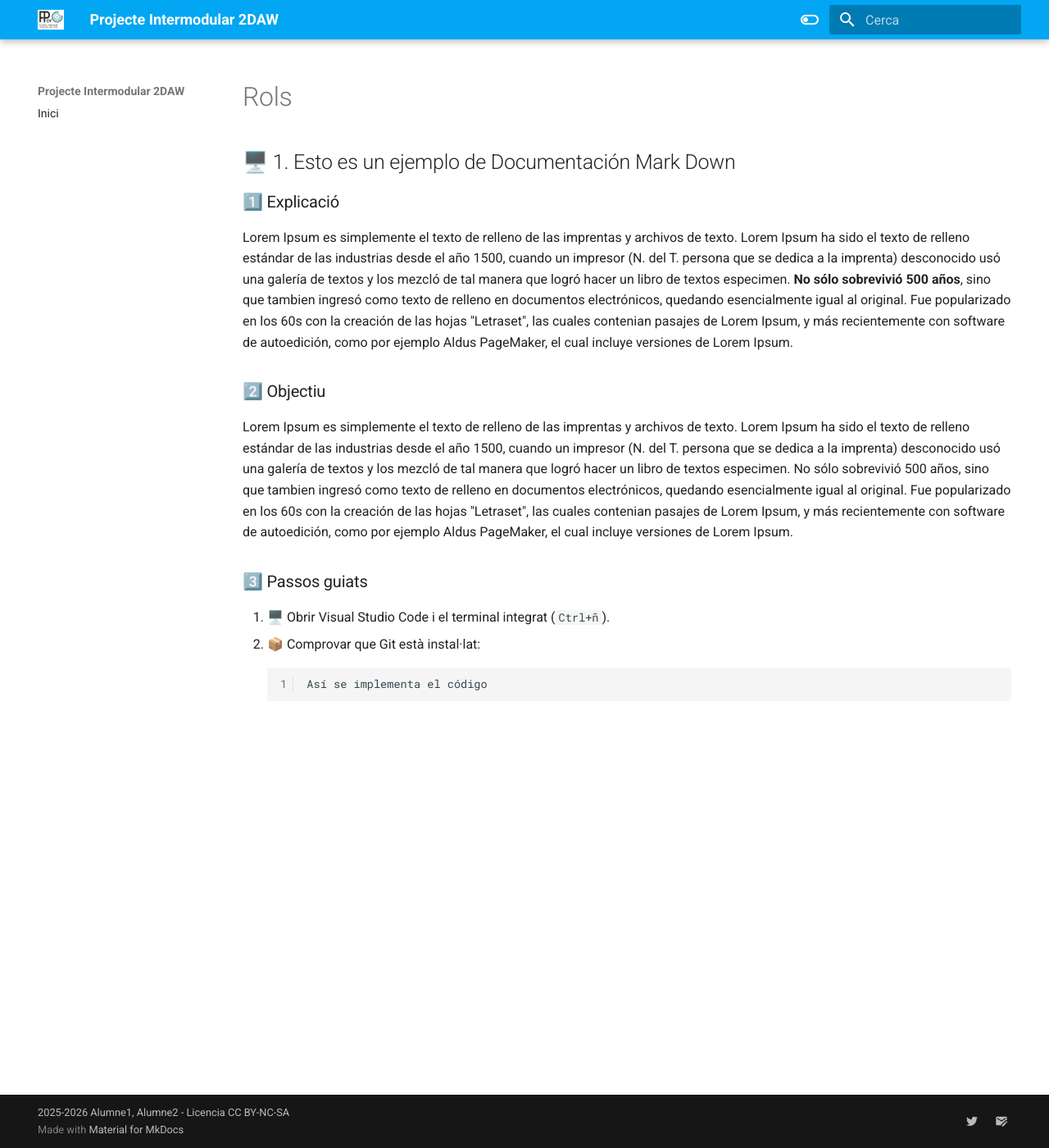
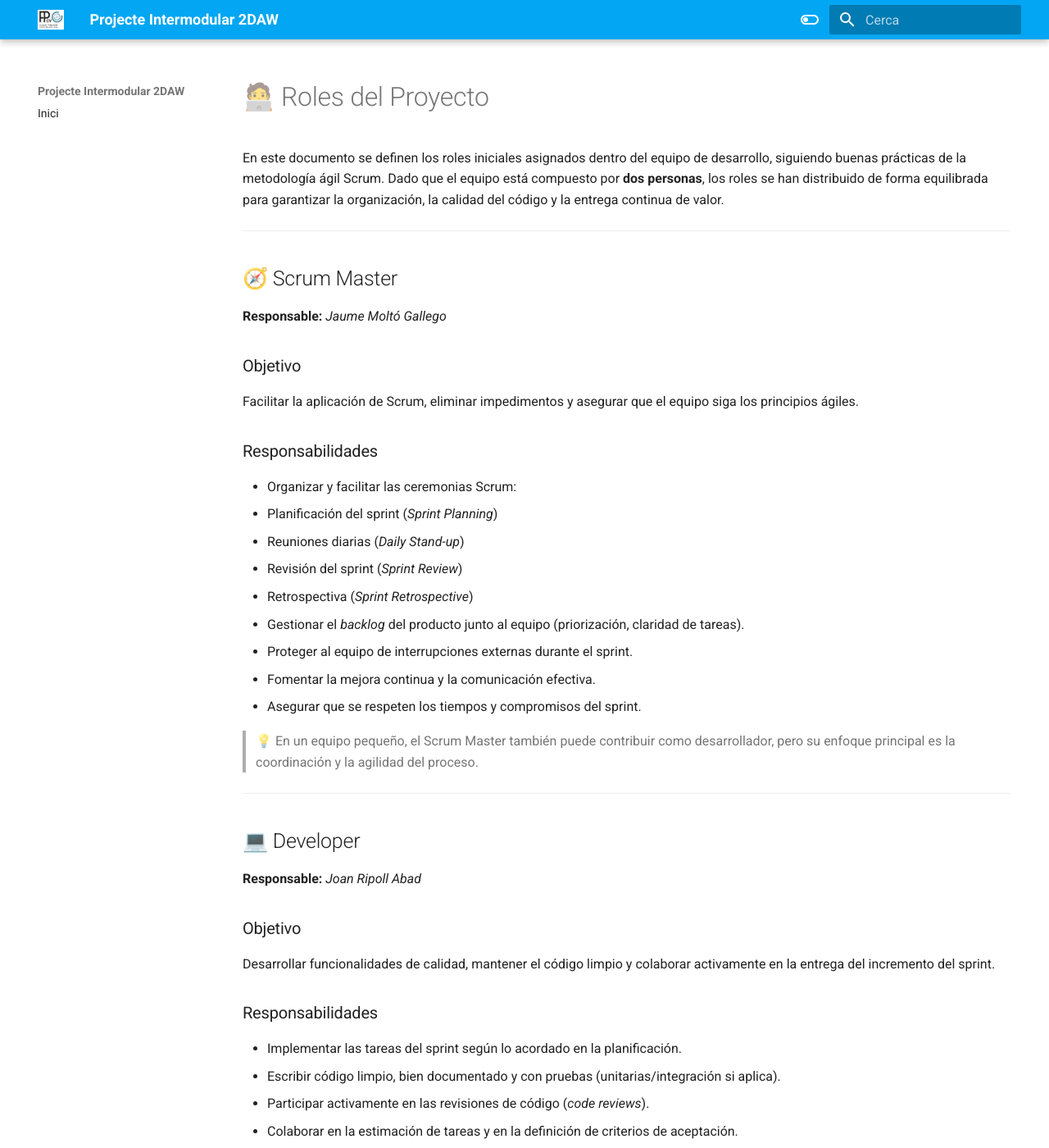
Before and after one commit to JoanRipollAbad/PoyecteIntermodular-Joan-Jaume, an MkDocs documentation site: the page built from docs/rols.md, in a window 1280 px wide and 1400 px high. Shown: the whole window at 82% size. Built offline with MkDocs 1.6.1 and Material for MkDocs 9.7.7, drawn with Linux system fonts in a browser that asks for light colours; some of the changed text lies outside the part shown.

Commit message:
Archivo markdown rols.md añadido

````diff
--- a/docs/rols.md
+++ b/docs/rols.md
@@ -1,15 +1,55 @@
-## 🖥️ 1. Esto es un ejemplo de Documentación Mark Down
+# 🧑‍💻 Roles del Proyecto
 
-### 1️⃣ Explicació
-Lorem Ipsum es simplemente el texto de relleno de las imprentas y archivos de texto. Lorem Ipsum ha sido el texto de relleno estándar de las industrias desde el año 1500, cuando un impresor (N. del T. persona que se dedica a la imprenta) desconocido usó una galería de textos y los mezcló de tal manera que logró hacer un libro de textos especimen. **No sólo sobrevivió 500 años**, sino que tambien ingresó como texto de relleno en documentos electrónicos, quedando esencialmente igual al original. Fue popularizado en los 60s con la creación de las hojas "Letraset", las cuales contenian pasajes de Lorem Ipsum, y más recientemente con software de autoedición, como por ejemplo Aldus PageMaker, el cual incluye versiones de Lorem Ipsum.
+En este documento se definen los roles iniciales asignados dentro del equipo de desarrollo, siguiendo buenas prácticas de la metodología ágil Scrum. Dado que el equipo está compuesto por **dos personas**, los roles se han distribuido de forma equilibrada para garantizar la organización, la calidad del código y la entrega continua de valor.
 
-### 2️⃣ Objectiu
-Lorem Ipsum es simplemente el texto de relleno de las imprentas y archivos de texto. Lorem Ipsum ha sido el texto de relleno estándar de las industrias desde el año 1500, cuando un impresor (N. del T. persona que se dedica a la imprenta) desconocido usó una galería de textos y los mezcló de tal manera que logró hacer un libro de textos especimen. No sólo sobrevivió 500 años, sino que tambien ingresó como texto de relleno en documentos electrónicos, quedando esencialmente igual al original. Fue popularizado en los 60s con la creación de las hojas "Letraset", las cuales contenian pasajes de Lorem Ipsum, y más recientemente con software de autoedición, como por ejemplo Aldus PageMaker, el cual incluye versiones de Lorem Ipsum.
+---
 
-### 3️⃣ Passos guiats
-1. 🖥️ Obrir Visual Studio Code i el terminal integrat (`Ctrl+ñ`).
-2. 📦 Comprovar que Git està instal·lat:
+## 🧭 Scrum Master
 
-    ```bash
-    Así se implementa el código
-    ```
+**Responsable:** *Jaume Moltó Gallego*
+
+### Objetivo
+Facilitar la aplicación de Scrum, eliminar impedimentos y asegurar que el equipo siga los principios ágiles.
+
+### Responsabilidades
+- Organizar y facilitar las ceremonias Scrum:
+  - Planificación del sprint (*Sprint Planning*)
+  - Reuniones diarias (*Daily Stand-up*)
+  - Revisión del sprint (*Sprint Review*)
+  - Retrospectiva (*Sprint Retrospective*)
+- Gestionar el *backlog* del producto junto al equipo (priorización, claridad de tareas).
+- Proteger al equipo de interrupciones externas durante el sprint.
+- Fomentar la mejora continua y la comunicación efectiva.
+- Asegurar que se respeten los tiempos y compromisos del sprint.
+
+> 💡 En un equipo pequeño, el Scrum Master también puede contribuir como desarrollador, pero su enfoque principal es la coordinación y la agilidad del proceso.
+
+---
+
+## 💻 Developer
+
+**Responsable:** *Joan Ripoll Abad*
+
+### Objetivo
+Desarrollar funcionalidades de calidad, mantener el código limpio y colaborar activamente en la entrega del incremento del sprint.
+
+### Responsabilidades
+- Implementar las tareas del sprint según lo acordado en la planificación.
+- Escribir código limpio, bien documentado y con pruebas (unitarias/integración si aplica).
+- Participar activamente en las revisiones de código (*code reviews*).
+- Colaborar en la estimación de tareas y en la definición de criterios de aceptación.
+- Reportar bloqueos o riesgos al Scrum Master de forma proactiva.
+- Asegurar que el software entregado cumpla con la *Definition of Done* (DoD).
+
+> 💡 En equipos pequeños, ambos miembros pueden asumir tareas de desarrollo, incluso el Scrum Master. Lo importante es que las responsabilidades del rol se mantengan claras.
+
+---
+
+## 🔄 Rotación de roles
+
+Dado que somos un equipo de dos personas, se propone **rotar los roles cada sprint** (por ejemplo, cada semana) para:
+- Compartir conocimiento.
+- Evitar cuellos de botella.
+- Fomentar la empatía y la comprensión mutua de las responsabilidades.
+
+La rotación se acordará al final de cada retrospectiva.
````
